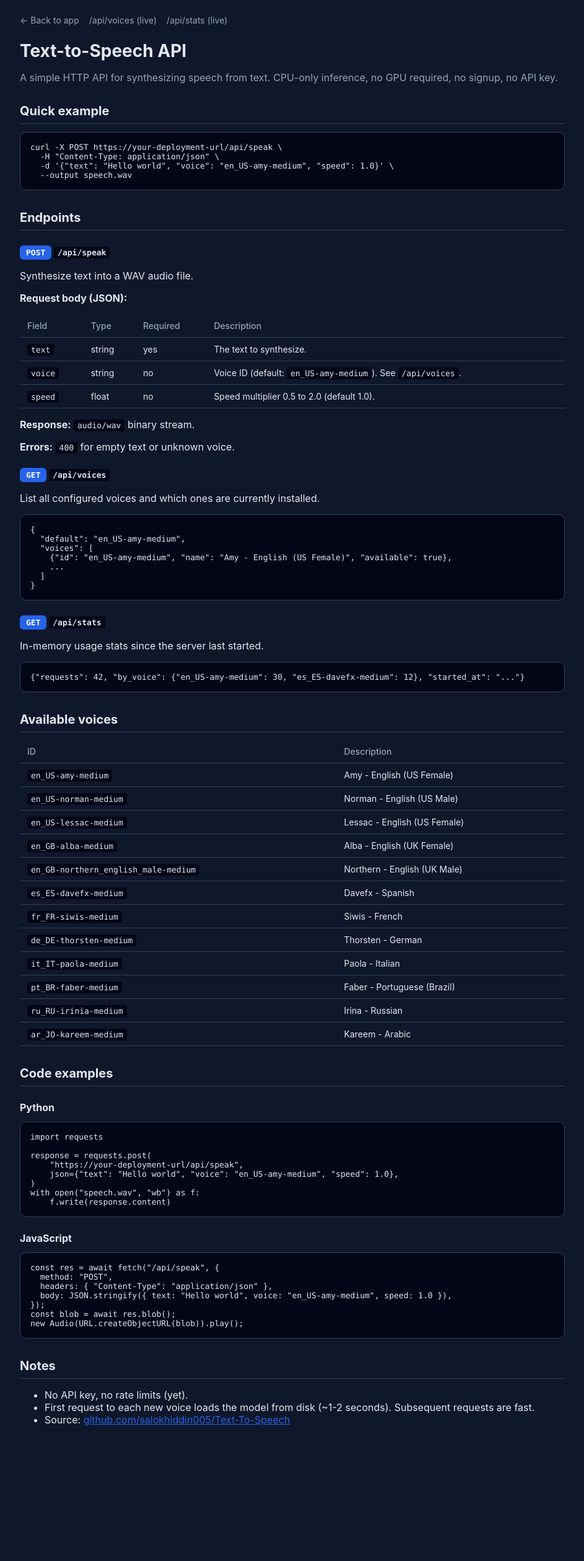
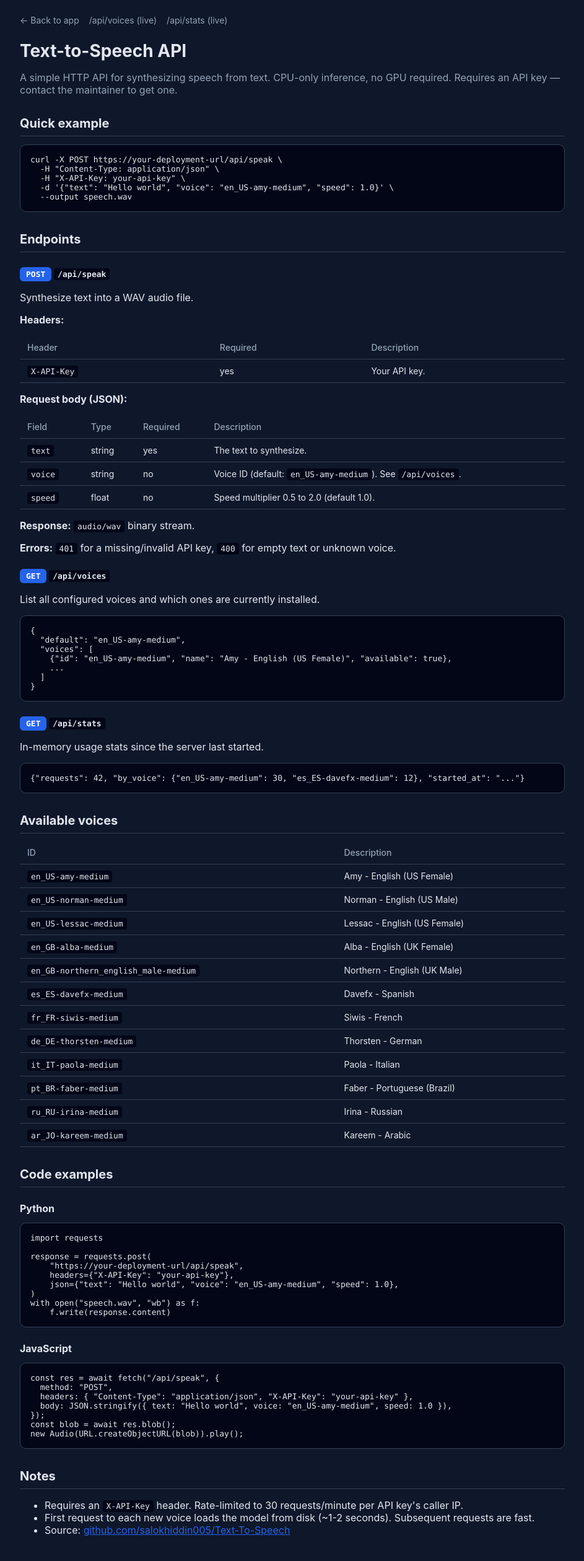
Before and after one commit to salokhiddin005/Text-To-Speech, a Flask app: page /docs in a window 1280 px wide. Shown: the whole page at 62% size, without its empty margins (168-1111 px from the left). Before the commit the page ends 2301 px from the top, so only its background shows below. Run offline with Flask 3, Linux system fonts and the light colour scheme.

Commit message:
Add LICENSE, fix Russian voice URL, require API key on public API
- Add missing MIT LICENSE file (README already linked/badged it)
- Fix ru_RU voice: "irinia" was a typo for "irina", which 404'd on
  every download
- Require an X-API-Key header on /api/speak so outside integrations
  don't consume server resources unchecked; the website's own /speak
  endpoint is unaffected. Configure via the API_KEYS env var
- Fix API curl example in README pointing at the HF Spaces gallery
  page instead of the actual running app URL
- Remove unused "API" header button from the web UI

Co-Authored-By: Claude Sonnet 5 <noreply@anthropic.com>

```diff
--- a/download_model.py
+++ b/download_model.py
@@ -20,7 +20,7 @@ VOICES = [
     ("de_DE-thorsten-medium", "de/de_DE/thorsten/medium"),
     ("it_IT-paola-medium", "it/it_IT/paola/medium"),
     ("pt_BR-faber-medium", "pt/pt_BR/faber/medium"),
-    ("ru_RU-irinia-medium", "ru/ru_RU/irinia/medium"),
+    ("ru_RU-irina-medium", "ru/ru_RU/irina/medium"),
     ("ar_JO-kareem-medium", "ar/ar_JO/kareem/medium"),
 ]
 BASE_URL = "https://huggingface.co/rhasspy/piper-voices/resolve/main"
--- a/server.py
+++ b/server.py
@@ -7,10 +7,11 @@ PORT environment variable to override the default of 5000.
 import io
 import logging
 import os
+import secrets
 import socket
 import threading
 from datetime import datetime
-from functools import lru_cache
+from functools import lru_cache, wraps
 
 from flask import Flask, jsonify, render_template, request, send_file, send_from_directory
 from flask_limiter import Limiter
@@ -24,6 +25,41 @@ logging.basicConfig(
     format="%(asctime)s [%(levelname)s] %(name)s: %(message)s",
 )
 logger = logging.getLogger(__name__)
+
+
+def _load_api_keys() -> set[str]:
+    """API keys gate the public /api/speak endpoint (not the website's own /speak).
+
+    Configure via the API_KEYS env var (comma-separated) for a stable key across
+    restarts. If unset, a random key is generated for this process and logged —
+    fine for local testing, but callers will need a new key every restart.
+    """
+    raw = os.environ.get("API_KEYS", "")
+    keys = {k.strip() for k in raw.split(",") if k.strip()}
+    if not keys:
+        generated = secrets.token_urlsafe(24)
+        keys = {generated}
+        logger.warning(
+            "API_KEYS not set - generated a temporary key for this run: %s "
+            "(set the API_KEYS env var for a key that survives restarts)",
+            generated,
+        )
+    return keys
+
+
+API_KEYS = _load_api_keys()
+
+
+def require_api_key(view):
+    @wraps(view)
+    def wrapped(*args, **kwargs):
+        key = request.headers.get("X-API-Key")
+        if key not in API_KEYS:
+            return jsonify(error="missing or invalid API key"), 401
+        return view(*args, **kwargs)
+
+    return wrapped
+
 
 app = Flask(__name__, static_folder="static")
 engine = TTSEngine()
@@ -115,8 +151,10 @@ def speak():
 
 @app.route("/api/speak", methods=["POST"])
 @limiter.limit("30 per minute")
+@require_api_key
 def api_speak():
-    """Public API endpoint — same as /speak but documented at /docs."""
+    """Public API endpoint — same as /speak but documented at /docs, and requires
+    an X-API-Key header (see API_KEYS env var)."""
     payload = request.get_json(silent=True) or {}
     audio, err = _do_speak(payload)
     if err:
--- a/templates/docs.html
+++ b/templates/docs.html
@@ -39,11 +39,12 @@
     </div>
 
     <h1>Text-to-Speech API</h1>
-    <p class="lead">A simple HTTP API for synthesizing speech from text. CPU-only inference, no GPU required, no signup, no API key.</p>
+    <p class="lead">A simple HTTP API for synthesizing speech from text. CPU-only inference, no GPU required. Requires an API key — contact the maintainer to get one.</p>
 
     <h2>Quick example</h2>
     <pre>curl -X POST https://your-deployment-url/api/speak \
   -H "Content-Type: application/json" \
+  -H "X-API-Key: your-api-key" \
   -d '{"text": "Hello world", "voice": "en_US-amy-medium", "speed": 1.0}' \
   --output speech.wav</pre>
 
@@ -51,6 +52,11 @@
 
     <h3><span class="endpoint">POST</span> <code>/api/speak</code></h3>
     <p>Synthesize text into a WAV audio file.</p>
+    <p><strong>Headers:</strong></p>
+    <table>
+      <tr><th>Header</th><th>Required</th><th>Description</th></tr>
+      <tr><td><code>X-API-Key</code></td><td>yes</td><td>Your API key.</td></tr>
+    </table>
     <p><strong>Request body (JSON):</strong></p>
     <table>
       <tr><th>Field</th><th>Type</th><th>Required</th><th>Description</th></tr>
@@ -59,7 +65,7 @@
       <tr><td><code>speed</code></td><td>float</td><td>no</td><td>Speed multiplier 0.5 to 2.0 (default 1.0).</td></tr>
     </table>
     <p><strong>Response:</strong> <code>audio/wav</code> binary stream.</p>
-    <p><strong>Errors:</strong> <code>400</code> for empty text or unknown voice.</p>
+    <p><strong>Errors:</strong> <code>401</code> for a missing/invalid API key, <code>400</code> for empty text or unknown voice.</p>
 
     <h3><span class="endpoint">GET</span> <code>/api/voices</code></h3>
     <p>List all configured voices and which ones are currently installed.</p>
@@ -90,6 +96,7 @@
 
 response = requests.post(
     "https://your-deployment-url/api/speak",
+    headers={"X-API-Key": "your-api-key"},
     json={"text": "Hello world", "voice": "en_US-amy-medium", "speed": 1.0},
 )
 with open("speech.wav", "wb") as f:
@@ -98,7 +105,7 @@ with open("speech.wav", "wb") as f:
     <h3>JavaScript</h3>
     <pre>const res = await fetch("/api/speak", {
   method: "POST",
-  headers: { "Content-Type": "application/json" },
+  headers: { "Content-Type": "application/json", "X-API-Key": "your-api-key" },
   body: JSON.stringify({ text: "Hello world", voice: "en_US-amy-medium", speed: 1.0 }),
 });
 const blob = await res.blob();
@@ -106,7 +113,7 @@ new Audio(URL.createObjectURL(blob)).play();</pre>
 
     <h2>Notes</h2>
     <ul>
-      <li>No API key, no rate limits (yet).</li>
+      <li>Requires an <code>X-API-Key</code> header. Rate-limited to 30 requests/minute per API key's caller IP.</li>
       <li>First request to each new voice loads the model from disk (~1-2 seconds). Subsequent requests are fast.</li>
       <li>Source: <a href="https://github.com/salokhiddin005/Text-To-Speech" target="_blank">github.com/salokhiddin005/Text-To-Speech</a></li>
     </ul>
--- a/templates/index.html
+++ b/templates/index.html
@@ -82,7 +82,7 @@
       gap: 8px;
       margin: 8px 0 12px;
     }
-    .examples button, .history-list button, .preview-btn, .theme-btn, .docs-btn {
+    .examples button, .history-list button, .preview-btn, .theme-btn {
       padding: 8px 12px;
       background: var(--bg-card);
       border: 1px solid var(--border);
@@ -94,7 +94,7 @@
       text-decoration: none;
       display: inline-block;
     }
-    .examples button:hover, .history-list button:hover, .preview-btn:hover, .theme-btn:hover, .docs-btn:hover {
+    .examples button:hover, .history-list button:hover, .preview-btn:hover, .theme-btn:hover {
       border-color: var(--accent);
     }
     .preview-btn { white-space: nowrap; padding: 0 16px; }
@@ -159,7 +159,6 @@
     <div class="header">
       <h1>Text to Speech</h1>
       <div class="header-actions">
-        <a class="docs-btn" href="/docs" target="_blank">API</a>
         <button class="theme-btn" id="themeBtn">Light</button>
       </div>
     </div>
--- a/tts/engine.py
+++ b/tts/engine.py
@@ -29,7 +29,7 @@ VOICES = {
     "de_DE-thorsten-medium": "Thorsten - German",
     "it_IT-paola-medium": "Paola - Italian",
     "pt_BR-faber-medium": "Faber - Portuguese (Brazil)",
-    "ru_RU-irinia-medium": "Irina - Russian",
+    "ru_RU-irina-medium": "Irina - Russian",
     "ar_JO-kareem-medium": "Kareem - Arabic",
 }
 
```
Also changed, not shown: tests/test_server.py (+19 -3 lines), README.md, 1 other file.
